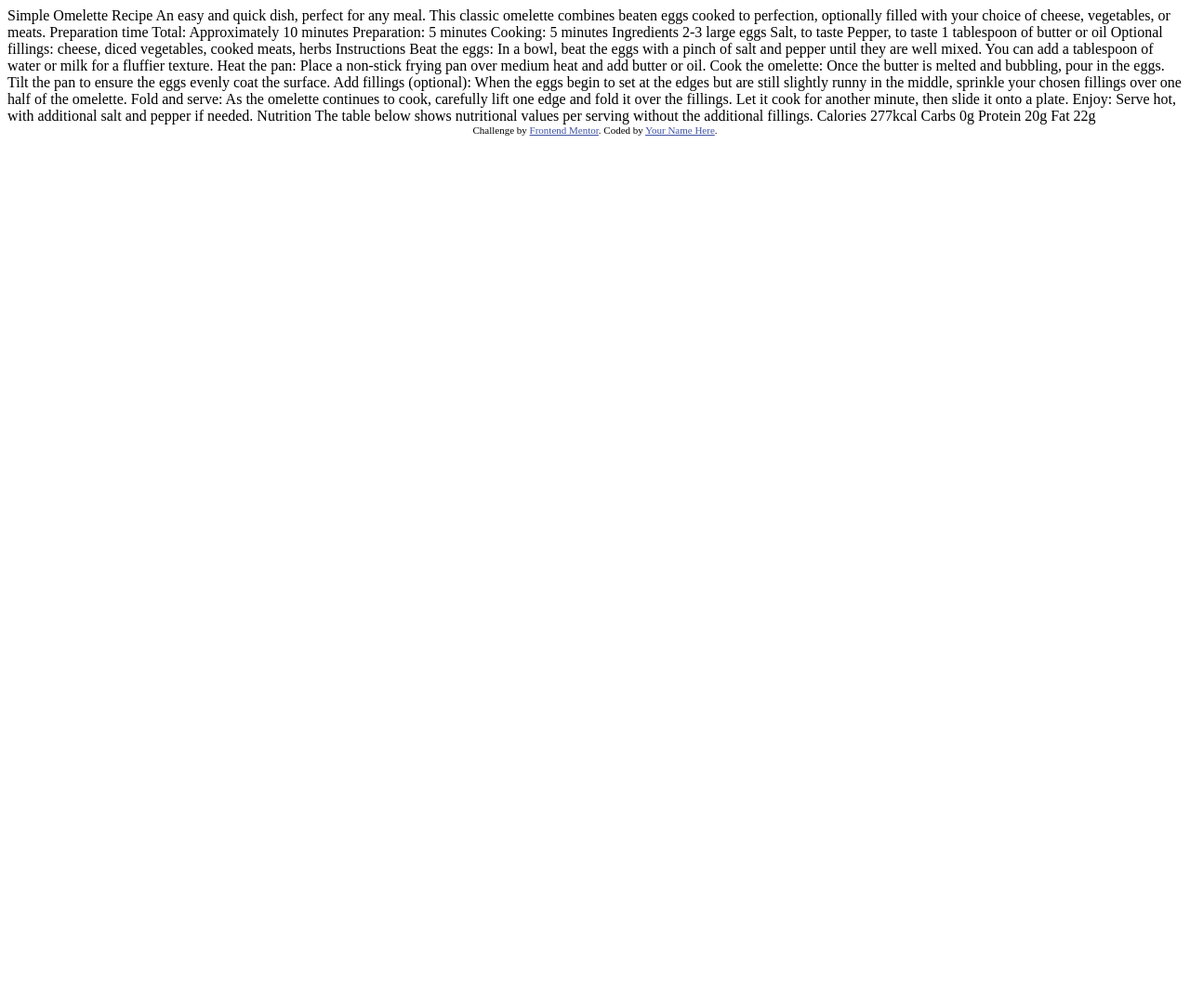
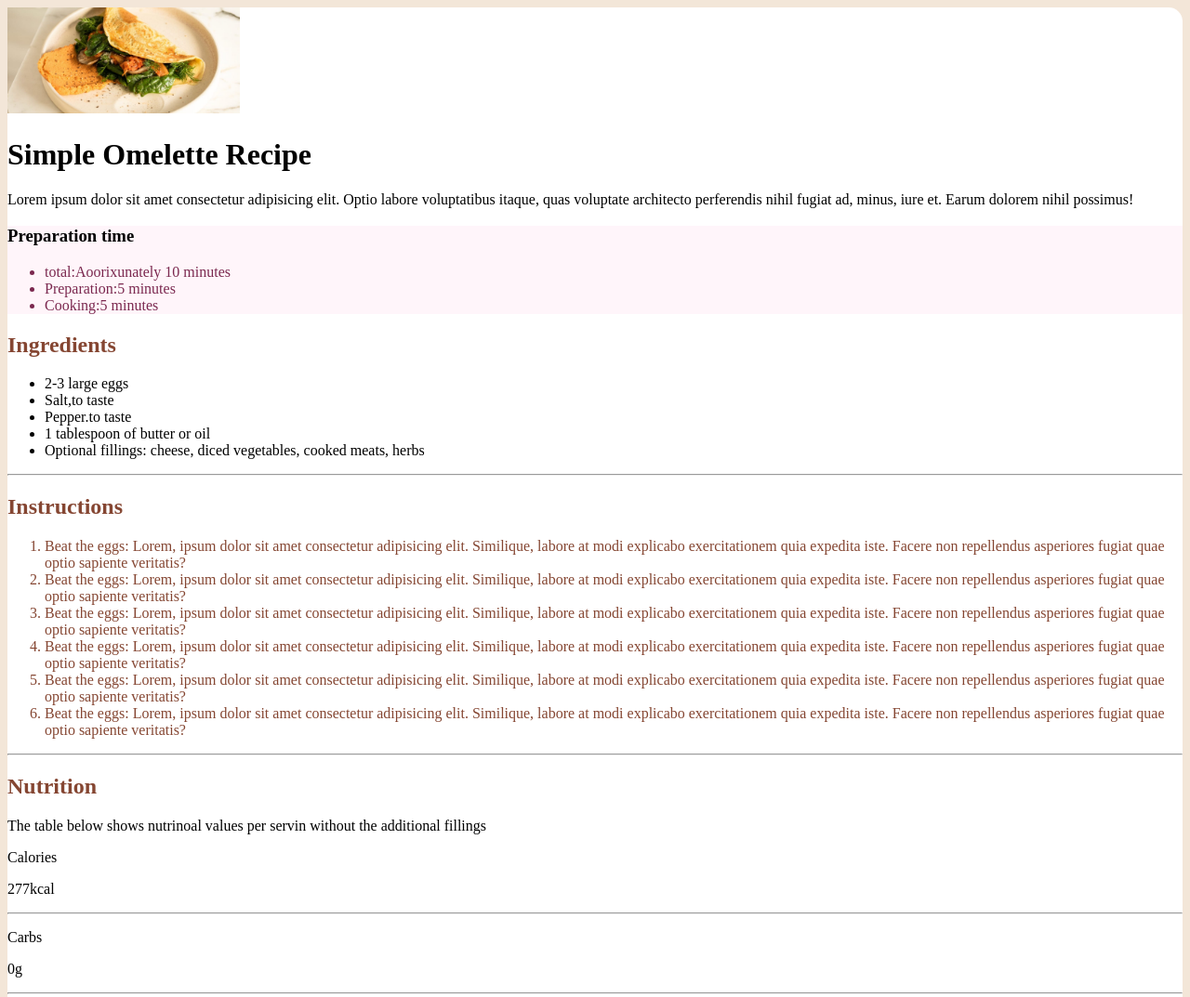
Before and after one commit to gochgioio/idkgang, a plain HTML site: page index.html in a window 1280 px wide. Shown: the top 1073 px of the page at 93% size. Before the commit the page ends 800 px from the top, so only its background shows below. Drawn offline with Linux system fonts and the light colour scheme.

Commit message:
Add files via upload

```diff
--- a/index.html
+++ b/index.html
@@ -2,76 +2,57 @@
 <html lang="en">
 <head>
   <meta charset="UTF-8">
-  <meta name="viewport" content="width=device-width, initial-scale=1.0"> <!-- displays site properly based on user's device -->
-
-  <link rel="icon" type="image/png" sizes="32x32" href="./assets/images/favicon-32x32.png">
-
-  <title>Frontend Mentor | Recipe page</title>
-
-  <!-- Feel free to remove these styles or customise in your own stylesheet 👍 -->
-  <style>
-    .attribution { font-size: 11px; text-align: center; }
-    .attribution a { color: hsl(228, 45%, 44%); }
-  </style>
+  <meta name="viewport" content="width=device-width, initial-scale=1.0">
+  <title>Document</title>
+  <link rel="stylesheet" href="style.css">
 </head>
 <body>
+  <div class="tacos">
+    <img class="omas" width="250" src="assets/images/image-omelette.jpeg" alt="">
+    <h1 class="simpl">Simple Omelette Recipe</h1>
+    <p class="anez">Lorem ipsum dolor sit amet consectetur adipisicing elit. Optio labore voluptatibus itaque, quas voluptate architecto perferendis nihil fugiat ad, minus, iure et. Earum dolorem nihil possimus!
+    </p>
+    <div class="pinkthing">
+      <h3 class="prepare">Preparation time</h3>
+      <ul class="ups">
+        <li>total:Aoorixunately 10 minutes</li>
+        <li>Preparation:5 minutes</li>
+        <li>Cooking:5 minutes</li>
+      </ul>
+    </div>
+    <h2 class="ingridients">Ingredients</h2>
+    <ul>
+      <li>2-3 large eggs</li>
+      <li>Salt,to taste</li>
+      <li>Pepper.to taste</li>
+      <li>1 tablespoon of butter or oil</li>
+      <li>Optional fillings: cheese, diced vegetables, cooked meats, herbs</li>
+    </ul>
+    <hr>
+    <h2 class="instructions">Instructions</h2>
 
-  Simple Omelette Recipe
+    <ol>
+      <li>Beat the eggs: Lorem, ipsum dolor sit amet consectetur adipisicing elit. Similique, labore at modi explicabo exercitationem quia expedita iste. Facere non repellendus asperiores fugiat quae optio sapiente veritatis?</li>
+      <li>Beat the eggs: Lorem, ipsum dolor sit amet consectetur adipisicing elit. Similique, labore at modi explicabo exercitationem quia expedita iste. Facere non repellendus asperiores fugiat quae optio sapiente veritatis?</li>
+      <li>Beat the eggs: Lorem, ipsum dolor sit amet consectetur adipisicing elit. Similique, labore at modi explicabo exercitationem quia expedita iste. Facere non repellendus asperiores fugiat quae optio sapiente veritatis?</li>
+      <li>Beat the eggs: Lorem, ipsum dolor sit amet consectetur adipisicing elit. Similique, labore at modi explicabo exercitationem quia expedita iste. Facere non repellendus asperiores fugiat quae optio sapiente veritatis?</li>
+      <li>Beat the eggs: Lorem, ipsum dolor sit amet consectetur adipisicing elit. Similique, labore at modi explicabo exercitationem quia expedita iste. Facere non repellendus asperiores fugiat quae optio sapiente veritatis?</li>
+      <li>Beat the eggs: Lorem, ipsum dolor sit amet consectetur adipisicing elit. Similique, labore at modi explicabo exercitationem quia expedita iste. Facere non repellendus asperiores fugiat quae optio sapiente veritatis?</li>
+</ol>
+<hr>
+<h2 class="Nutrutuion">Nutrition</h2>
+<p>The table below shows nutrinoal values per servin without the additional fillings</p>
 
-  An easy and quick dish, perfect for any meal. This classic omelette combines beaten eggs cooked
-  to perfection, optionally filled with your choice of cheese, vegetables, or meats.
+<div class="calories">
+  <p>Calories</p> <p>277kcal</p>
+  <hr>
+  <p>Carbs</p>  <p>0g</p>
+  <hr>
+  <p>fat</p>  <p>22g</p>
+</div>
 
-  Preparation time
 
-  Total: Approximately 10 minutes
-  Preparation: 5 minutes
-  Cooking: 5 minutes
 
-  Ingredients
-
-  2-3 large eggs
-  Salt, to taste
-  Pepper, to taste
-  1 tablespoon of butter or oil
-  Optional fillings: cheese, diced vegetables, cooked meats, herbs
-
-  Instructions
-
-  Beat the eggs: In a bowl, beat the eggs with a pinch of salt and pepper until they are well mixed.
-  You can add a tablespoon of water or milk for a fluffier texture.
-
-  Heat the pan: Place a non-stick frying pan over medium heat and add butter or oil.
-
-  Cook the omelette: Once the butter is melted and bubbling, pour in the eggs. Tilt the pan to ensure
-  the eggs evenly coat the surface.
-
-  Add fillings (optional): When the eggs begin to set at the edges but are still slightly runny in the
-  middle, sprinkle your chosen fillings over one half of the omelette.
-
-  Fold and serve: As the omelette continues to cook, carefully lift one edge and fold it over the
-  fillings. Let it cook for another minute, then slide it onto a plate.
-
-  Enjoy: Serve hot, with additional salt and pepper if needed.
-
-  Nutrition
-
-  The table below shows nutritional values per serving without the additional fillings.
-
-  Calories
-  277kcal
-
-  Carbs
-  0g
-
-  Protein
-  20g
-
-  Fat
-  22g
-
-  <div class="attribution">
-    Challenge by <a href="https://www.frontendmentor.io?ref=challenge" target="_blank">Frontend Mentor</a>.
-    Coded by <a href="#">Your Name Here</a>.
   </div>
 </body>
 </html>
--- /dev/null
+++ b/style.css
@@ -0,0 +1,29 @@
+body{
+    background-color: hsl(30, 54%, 90%);
+}
+
+
+.tacos{
+    background-color: hsl(0, 0%, 100%);
+    border-radius: 15px;
+
+}
+
+
+.pinkthing{
+    background-color: hsl(330, 100%, 98%)
+}
+
+
+.ups{
+    color: hsl(332, 51%, 32%);
+}
+
+
+h2{
+    color: hsl(14, 45%, 36%);
+}
+
+ol{
+    color: hsl(14, 45%, 36%);
+}
```
